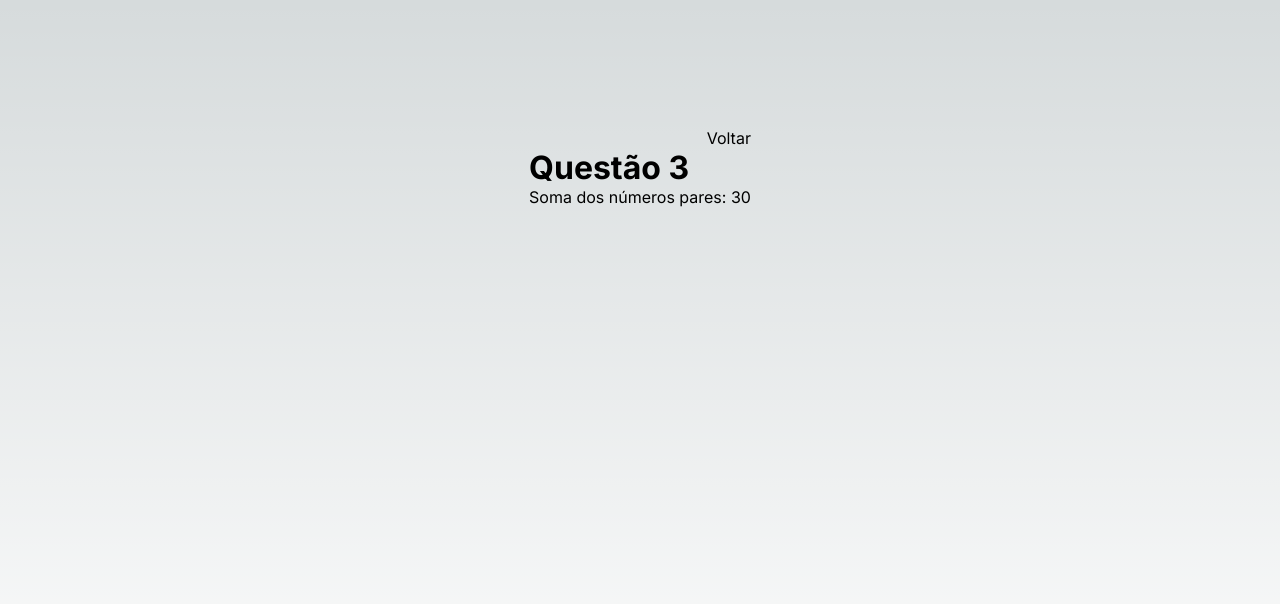
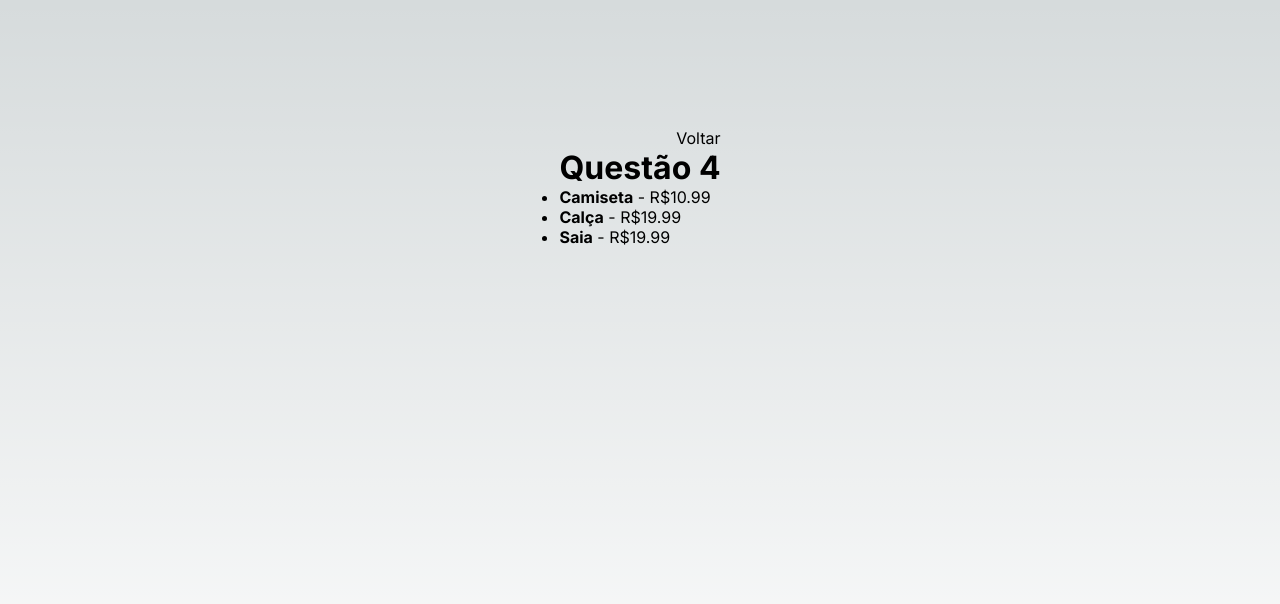
Before and after one commit to PauloHMJ/teste-tecnico-estagiario-main, a Next.js app: page /questoes/3 in a window 1280 px wide. Shown: the top 604 px of the page. Built offline with nearby package versions, Linux system fonts and the light colour scheme.

Commit message:
Update page.jsx

```diff
--- a/src/app/questoes/3/page.jsx
+++ b/src/app/questoes/3/page.jsx
@@ -1,30 +1,47 @@
 import React from "react";
 
-const numerosInteiros = [1, 2, 3, 4, 5, 6, 7, 8, 9, 10];
+const produtos = [
+  {
+    id: 1,
+    nome: "Camiseta",
+    preco: 10.99,
+  },
+  {
+    id: 2,
+    nome: "Calça",
+    preco: 19.99,
+  },
+  {
+    id: 3,
+    nome: "Saia",
+    preco: 19.99,
+  },
+];
 
-const CalcularSomaPares = (numeros) => {
-  return numeros.reduce((soma, numero) => {
-    if (numero % 2 === 0) {
-      return soma + numero;
-    }
-    return soma;
-  }, 0);
+const ProductList = ({produtos}) => {
+  return (
+    <ul>
+      {produtos.map((produto) => (
+        <li key={produto.id}>
+          <strong>{produto.nome}</strong> - R${produto.preco.toFixed(2)}
+        </li>
+      ))}
+    </ul>
+  );
 };
 
-export default function Questao3() {
-  const somaPares = CalcularSomaPares(numerosInteiros);
-
+export default function Questao4() {
   return (
     <>
-      <h1>Questão 3</h1>
+      <h1>Questão 4</h1>
 
+      <ProductList produtos={produtos} />
 
-      <p>Soma dos números pares: {somaPares}</p>
-
-           {/* <p>
-        Escreva uma função JavaScript que recebe uma matriz de números inteiros
-        e retorna a soma de todos os números pares. Exiba a soma na tela.
-      </p> */}
+     {/* <p>
+        Crie um componente chamado `ProductList` que recebe uma matriz de
+        objetos de produto e renderiza uma lista de produtos. Cada produto deve
+        exibir seu nome e preço.
+  </p>*/}
     </>
   );
 }
```
